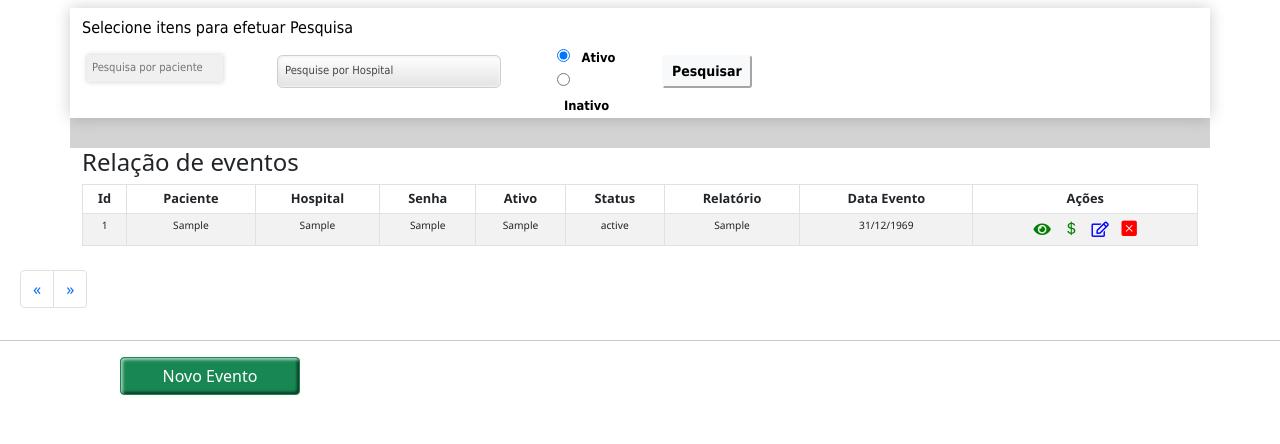
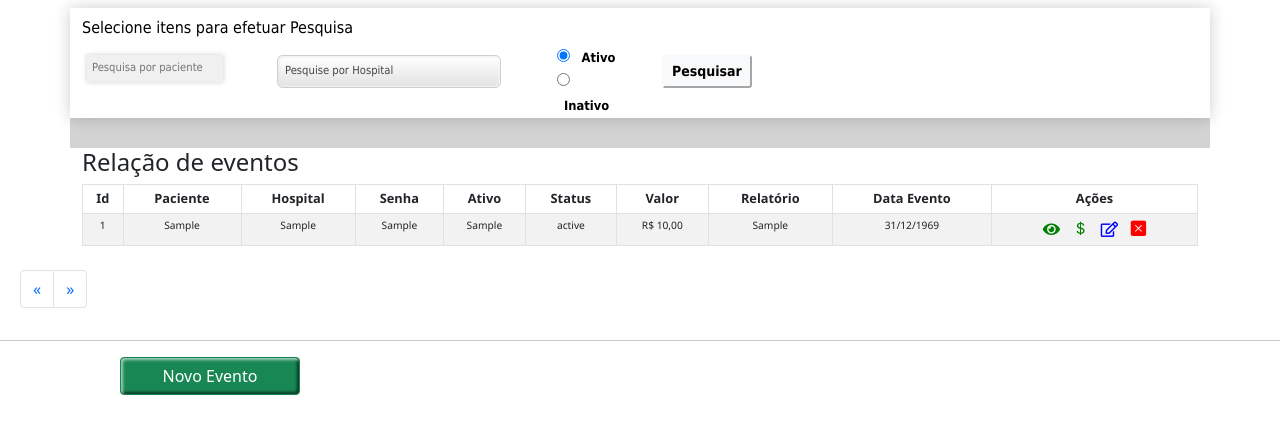
Before and after one commit to crisppi/EventoFull, a PHP site: page /list_evento.php in a window 1280 px wide. Shown: the part 96-540 px from the top of the page. Run offline with PHP 8.4, Linux system fonts and the light colour scheme; the visitor is signed in with stand-in values (Sample User, id 1); tables that the repository leaves empty or names only in its code hold one stand-in row (values such as "Sample post"); data that the repository does not hold is empty.

Commit message:
28/01 (12)

```diff
--- a/formularios/form_list_evento.php
+++ b/formularios/form_list_evento.php
@@ -104,6 +104,7 @@
                     <th scope="col">Senha</th>
                     <th scope="col">Ativo</th>
                     <th scope="col">Status</th>
+                    <th scope="col">Valor</th>
                     <th scope="col">Relatório</th>
                     <th scope="col">Data Evento</th>
                     <th scope="col">Ações</th>
@@ -122,6 +123,7 @@
                         <td scope="row" class="nome-coluna-table"><?= $senha ?></td>
                         <td scope="row" class="nome-coluna-table"><?= $ativo ?></td>
                         <td scope="row" class="nome-coluna-table"><?= $status ?></td>
+                        <td scope="row" class="nome-coluna-table">R$ <?= number_format($valor_negociado, 2, ',', '.') ?></td>
                         <td scope="row" class="nome-coluna-table"><?= $rel_evento ?></td>
                         <td scope="row" class="nome-coluna-table"><?= date("d/m/Y", strtotime($data_evento)) ?></td>
                         <td class="action">
```
